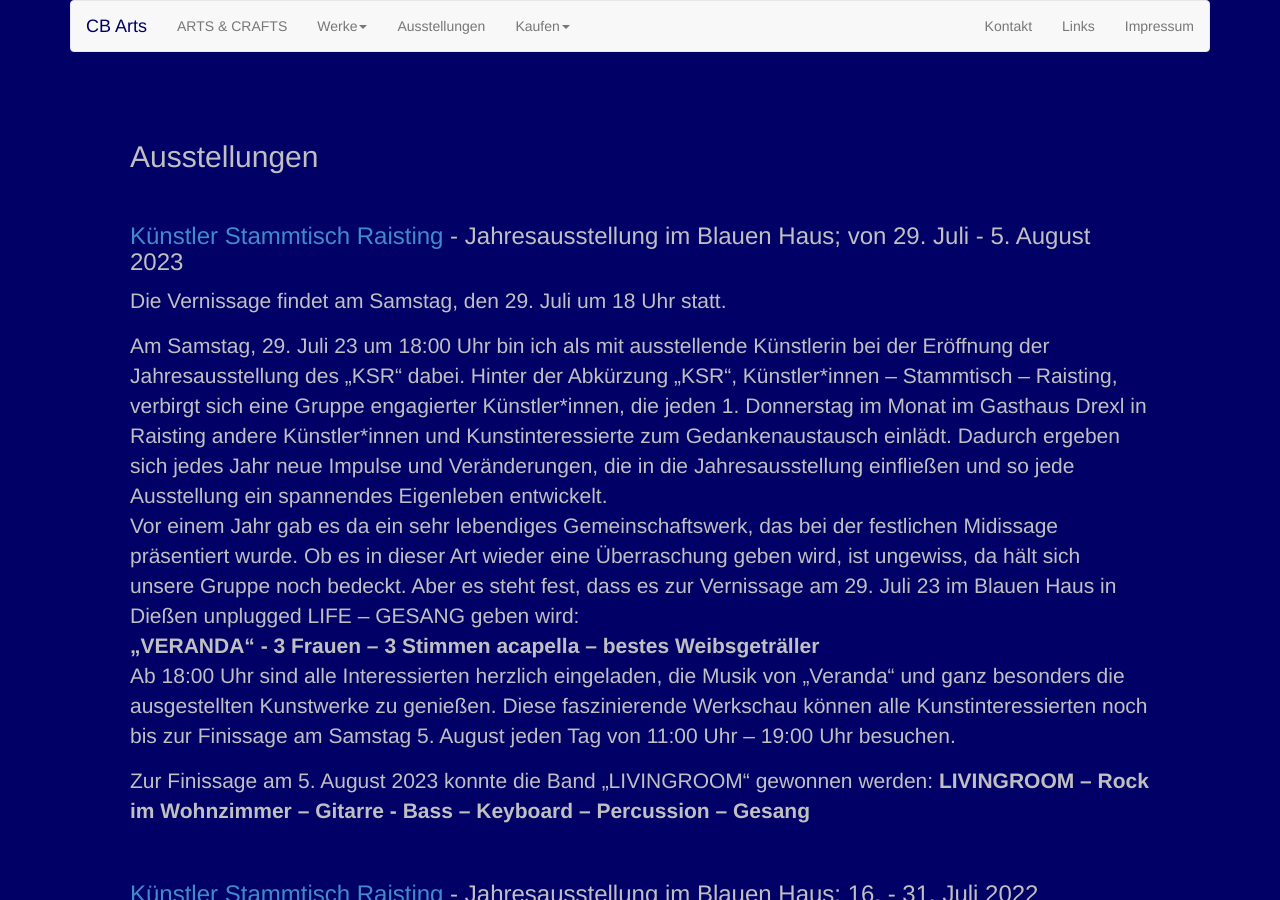
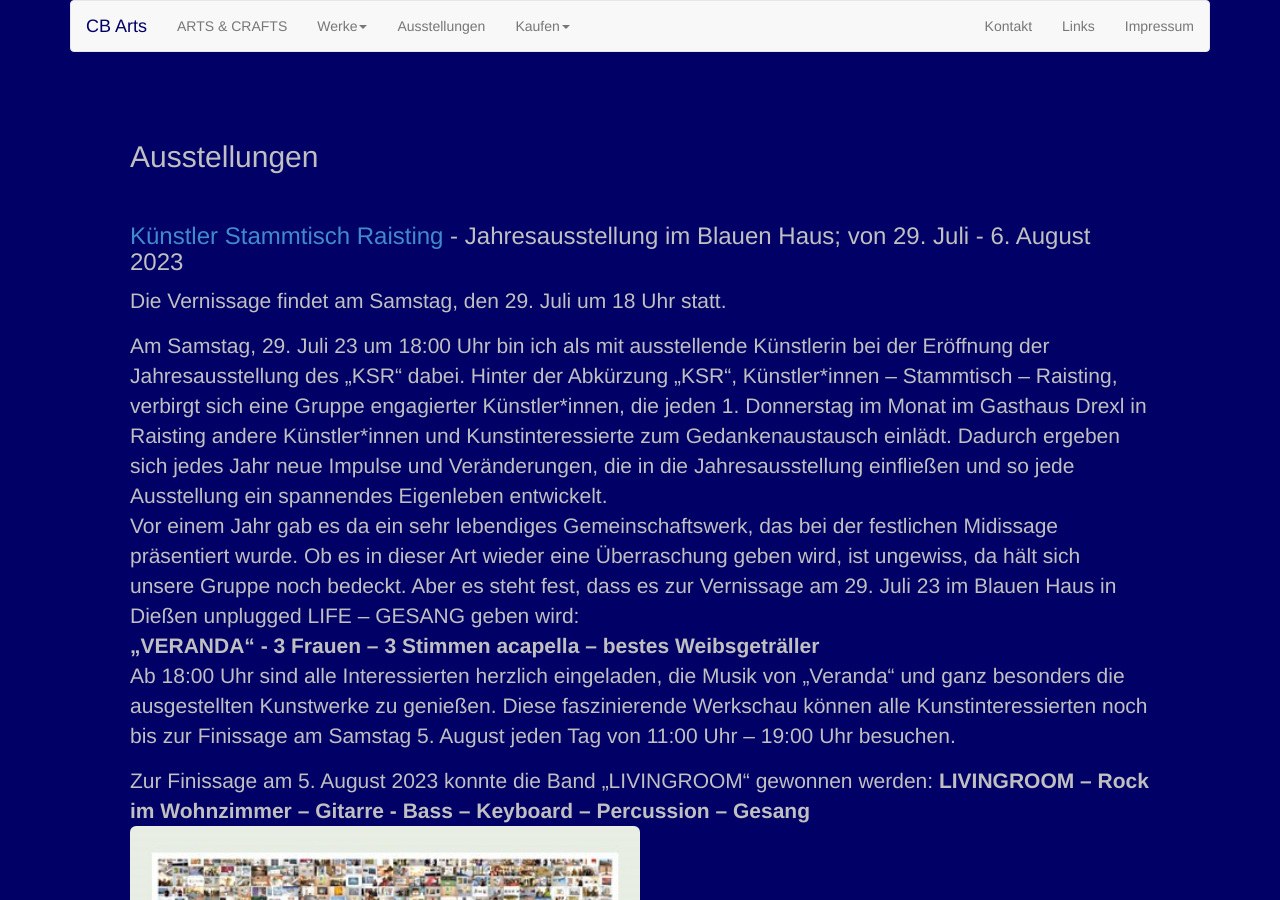
Before and after one commit to schmidb/CBArts, a Jekyll site: the page built from ausstellungen.html, in a window 1280 px wide and 900 px high. Built offline with Jekyll 4.4.1, drawn with Linux system fonts in a browser that asks for light colours.

Commit message:
bild ausstellung 2023

```diff
--- a/_includes/block2.html
+++ b/_includes/block2.html
@@ -27,11 +27,11 @@
 				Meine Austellungen
 			</h2>
 			<p>Vernissage & Austellungen mit Christine Burger seit 2005.<br>
-        N&auml;chste Ausstellung von 29. Juli - 5. August 2023 im BLAUEN HAUS in Dießen am Ammersee.</p>
+        N&auml;chste Ausstellung von 29. Juli - 6. August 2023 im BLAUEN HAUS in Dießen am Ammersee.</p>
 
              <p align="center">
 							 <a href="http://www.kuenstler-stammtisch-raisting.de" target="blank">
-								<!-- <img src="img/ausstellungen/ausstellung2022.jpg" width=50% class="img-rounded"> -->
+								 <img src="img/ausstellungen/ausstellung2023.jpg" width=50% class="img-rounded">
 								 </a>
             </p>
 
--- a/ausstellungen.html
+++ b/ausstellungen.html
@@ -7,7 +7,7 @@ layout: default
 
 <br>
 <h3><a href="http://www.kuenstler-stammtisch-raisting.de" target="blank">K&uuml;nstler
-  Stammtisch Raisting</a> - Jahresausstellung im Blauen Haus; von 29. Juli - 5. August 2023</h3>
+  Stammtisch Raisting</a> - Jahresausstellung im Blauen Haus; von 29. Juli - 6. August 2023</h3>
 <p>Die Vernissage findet am Samstag, den 29. Juli um 18 Uhr statt.</p>
 <p>
   Am Samstag, 29. Juli 23 um 18:00 Uhr bin ich als mit ausstellende Künstlerin
@@ -37,7 +37,7 @@ layout: default
 
 
   <a href="http://www.kuenstler-stammtisch-raisting.de" target="blank">
-    <!-- <img src="img/ausstellungen/ausstellung2022.jpg" width=50% class="img-rounded"> -->
+    <img src="img/ausstellungen/ausstellung2023.jpg" width=50% class="img-rounded">
   </a>
 </p>
 
```
Also changed, not shown: img/ausstellungen/ausstellung2023.jpg (added).
